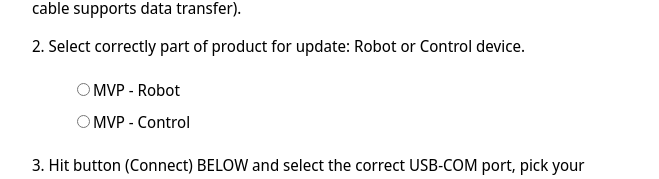
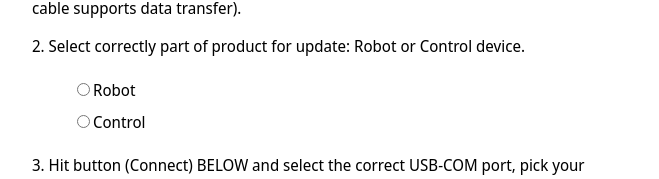
Before and after one commit to primastem/update, a plain HTML site: page index.html in a window 1280 px wide. Shown: the part 125-304 px from the top of the page, without its empty margins (308-967 px from the left). Drawn offline with Linux system fonts and the light colour scheme; a web font is replaced by a local one.

Commit message:
upd index

```diff
--- a/index.html
+++ b/index.html
@@ -88,15 +88,16 @@
       <p>2. Select correctly part of product for update: Robot or Control device.</p>
       <ul class="radios">
         <li>
-          <label><input type="radio" name="type" value="robot" />MVP - Robot</label>
+          <label><input type="radio" name="type" value="robot" />Robot</label>
         </li>
         <li>
-          <label><input type="radio" name="type" value="control" />MVP - Control</label>
+          <label><input type="radio" name="type" value="control" />Control</label>
         </li>
-	<!-- 	<li>
+	<!--
+        <li>
           <label><input type="radio" name="type" value="control15" />MVP - Control default step 15 cm.</label>
         </li>
-        -->
+  -->
       </ul>
       <p>3. Hit button (Connect) BELOW and select the correct USB-COM port, pick your device (Usually NOT 1. This step requires drivers, presumably you already have them if you are here though. If you don’t see the buttons after select part of product, than you’re not using Chrome or Edge browser.)</p>
       <p class="button-row" align="left">
```
